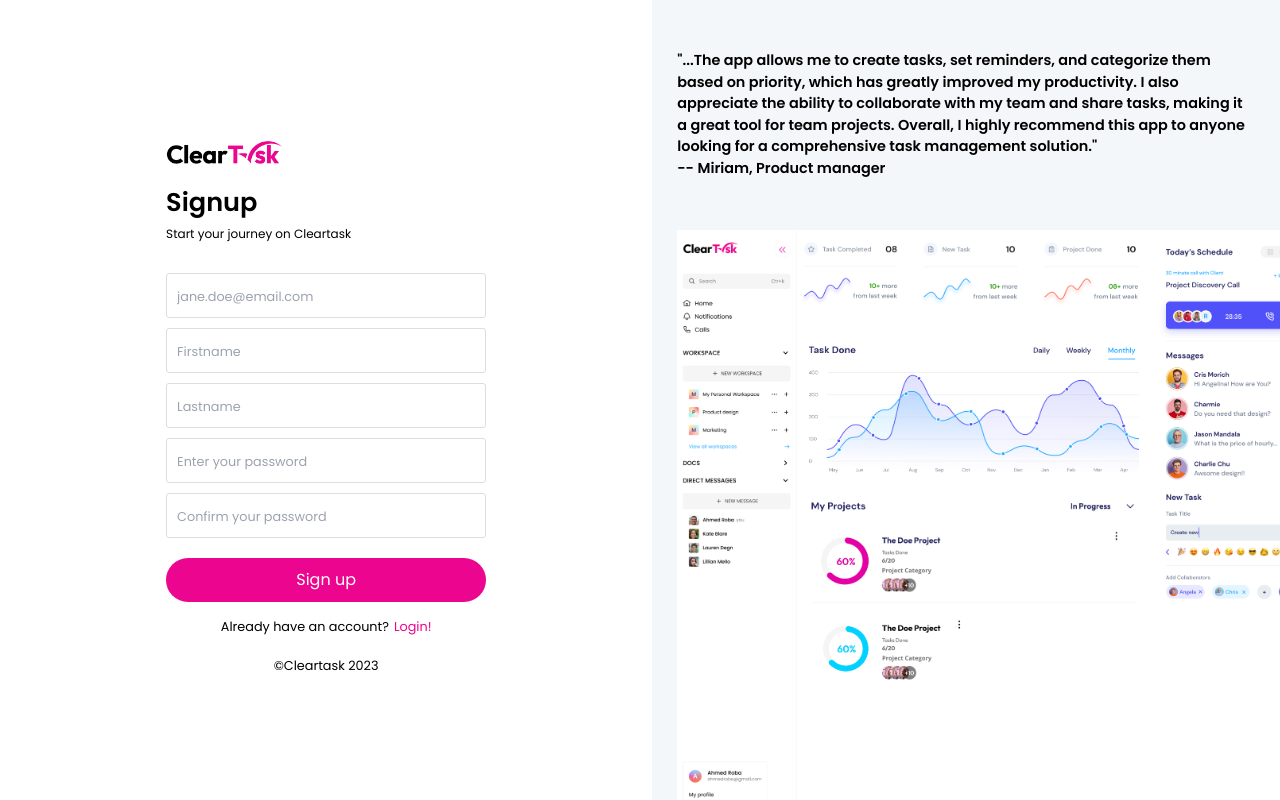
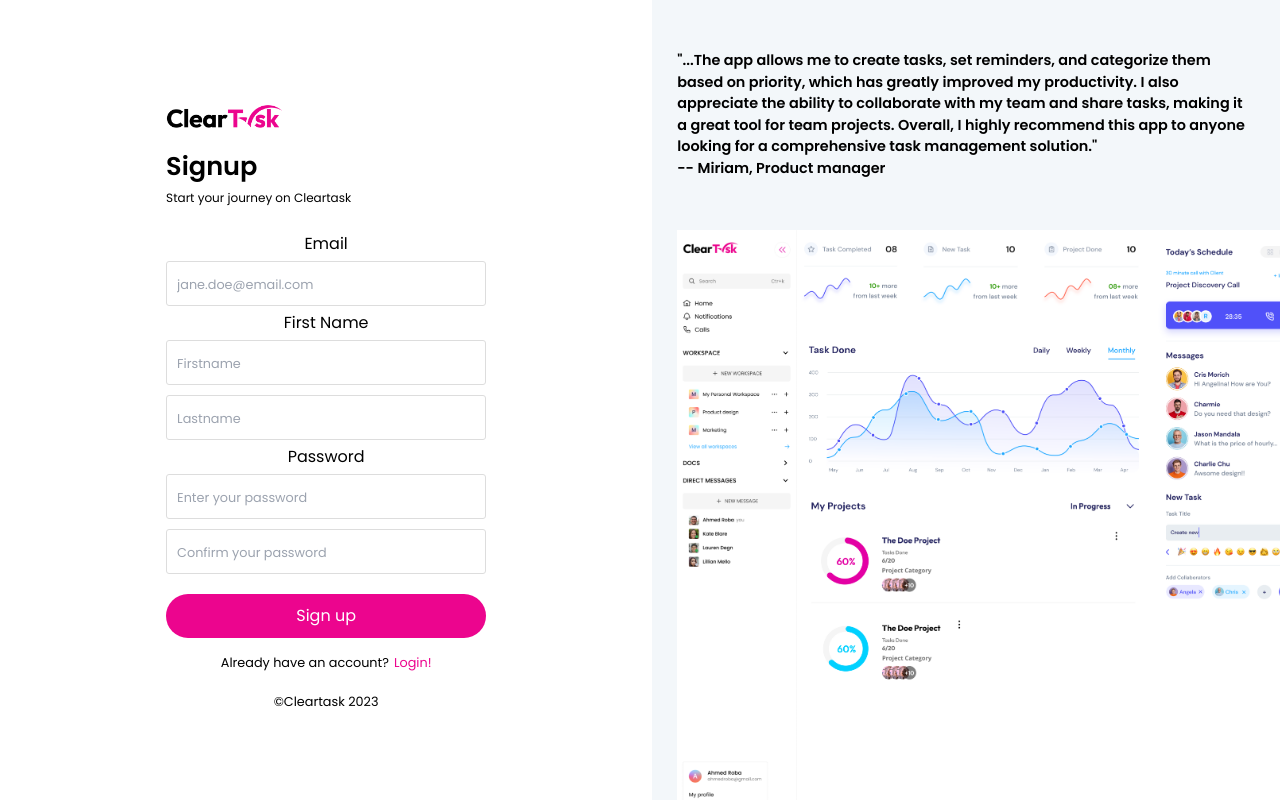
Before and after one commit to Crunch-Garage/cleartask, a React (Create React App) app in the folder react/: page /auth/signup in a window 1280 px wide. Built offline with nearby package versions, Linux system fonts and the light colour scheme; a web font is replaced by a local one.

Commit message:
feat: add input labels

```diff
--- a/react/src/components/Signup.js
+++ b/react/src/components/Signup.js
@@ -110,20 +110,37 @@
                                     </div>
                                     <form onSubmit={this.registerUser} className="form">
                                     <span className={this.state.authErrors ? 'form__errors form__auth-error' : ''}>{this.state.authErrors}</span>
+                                        <div className='auth__form-input'>
+                                            <div className='auth__form-input--header'>
+                                                <label for="email">Email</label>
+                                            </div>
                                             <input id='email' className={this.state.emailErrors ? 'form__field-error' : ''} name='email' placeholder='jane.doe@email.com' onChange={(e)=> this.handleChange({email:e.target.value})} required></input>
                                             <span className='form__errors'>{this.state.emailErrors}</span>
+                                        </div>
                                         <div className="full-names">
                                             <div className="fields">
+                                                <div className='auth__form-input'>
+                                                    <div className='auth__form-input--header'>
+                                                        <label for="firstname">First Name</label>
+                                                    </div>
                                                     <input id='firstname' className={this.state.fullNameErrors ? 'form__field-error' : ''} name='firstname' placeholder='Firstname' onChange={(e)=> this.handleChange({firstname:e.target.value})} required></input>
                                                     <span style={{width:'10px'}}></span>
                                                     <input id='lastname' className={this.state.fullNameErrors ? 'form__field-error' : ''} name='lastname' placeholder='Lastname' onChange={(e)=> this.handleChange({lastname:e.target.value})} required></input>
                                                 </div>
+
+                                            </div>
                                             <span className='form__errors'>{this.state.fullNameErrors}</span>
                                         </div>
                                         <div className='password'>
+                                            <div className='auth__form-input'>
+                                                <div className='auth__form-input--header'>
+                                                    <label for="password1">Password</label>
+                                                </div>
                                                 <input id='password1' type='password' className={this.state.passwordErrors ? 'form__field-error' : ''} name='password1' placeholder='Enter your password' onChange={(e)=> this.handleChange({password1:e.target.value})} required></input>
                                                 <input id='password2' type='password' className={this.state.passwordErrors ? 'form__field-error' : ''} name='password2' placeholder='Confirm your password' onChange={(e)=> this.handleChange({password2:e.target.value})} required></input>
                                                 <span className='form__errors'>{this.state.passwordErrors}</span>
+                                            </div>
+
                                         </div>
                                         <button type='submit'>Sign up</button>
                                     </form>
```
Lines whose indentation alone changed are shown as unchanged.
